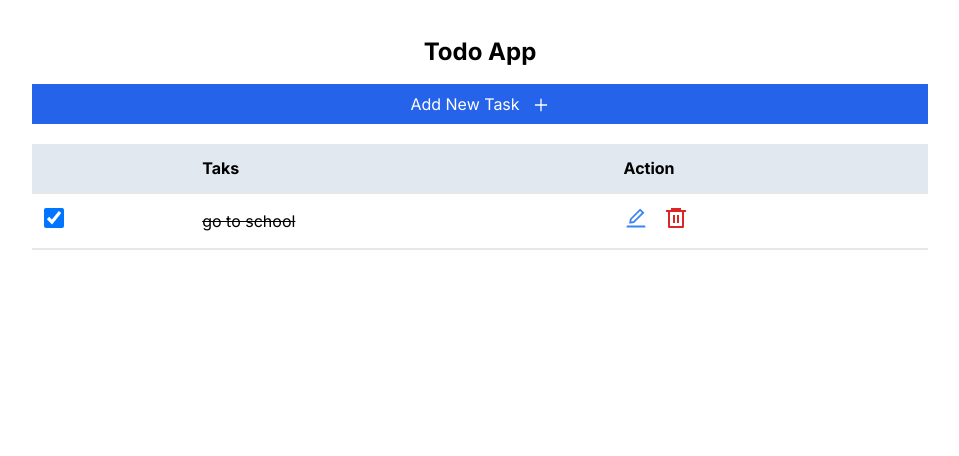
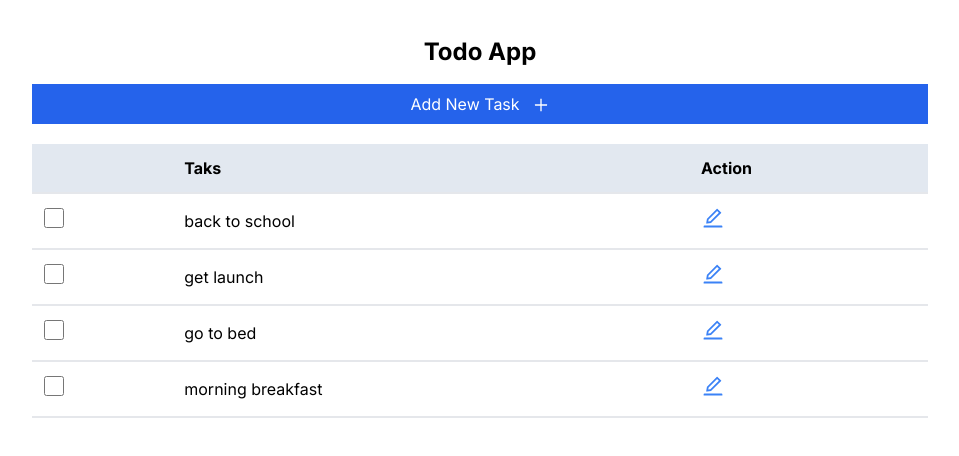
Before and after one commit to FabCode67/next_todo, a Next.js app: page / in a window 1280 px wide. Shown: the top 456 px of the page, without its empty margins (160-1119 px from the left). Built offline with nearby package versions, Linux system fonts and the light colour scheme; data requests are answered from the project's data file.

Commit message:
pushing fully one

```diff
--- a/app/components/Task.tsx
+++ b/app/components/Task.tsx
@@ -1,19 +1,22 @@
 'use client'
-
-import { ITask } from '@/types/tasks'
-import { updateChacked } from '@/api'
-import { deleteTodo } from '@/api';
+import { ITask } from '@/types/tasks';
+import { updateChacked, handleUpdateTodo, deleteTodo } from '@/api';
 import { useState } from 'react';
 import { useRouter } from 'next/navigation';
-import { AiOutlineEdit } from 'react-icons/ai'
-import { RiDeleteBin6Line } from 'react-icons/ri'
+import { AiOutlineEdit } from 'react-icons/ai';
+import { RiDeleteBin6Line } from 'react-icons/ri';
+import Model from './Model';
+
 interface TaskProps {
-  task: ITask
+  task: ITask;
 }
 
 const Task: React.FC<TaskProps> = ({ task }) => {
   const route = useRouter();
   const [checked, setChecked] = useState(task.checked);
+  const [editMode, setEditMode] = useState(false);
+  const [updatedText, setUpdatedText] = useState(task.text);
+
   const handleCheckboxChange = async () => {
     const updatedTask = { ...task, checked: !checked };
     setChecked(!checked);
@@ -21,11 +24,26 @@ const Task: React.FC<TaskProps> = ({ task }) => {
     route.refresh();
   };
 
-  const handleDelete = async(id:string) => {
-   await deleteTodo(id)
+  const handleDelete = async (id: string) => {
+    await deleteTodo(id);
     route.refresh();
-  }
+  };
 
+  const handleEdit = () => {
+    setEditMode(true);
+  };
+
+  const handleUpdate = async () => {
+    const updatedTask = { ...task, text: updatedText };
+    await handleUpdateTodo(updatedTask);
+    setEditMode(false);
+    route.refresh();
+  };
+
+  const handleCancelEdit = () => {
+    setEditMode(false);
+    setUpdatedText(task.text);
+  };
 
   return (
     <tr key={task.id}>
@@ -37,12 +55,40 @@ const Task: React.FC<TaskProps> = ({ task }) => {
           onChange={handleCheckboxChange}
         />
       </td>
-      <td className={`border-b-2 p-3 text-left border-gray-200 ${task.checked ? 'line-through':''}`}>{task.text}</td>
+      <td className={`border-b-2 p-3 text-left border-gray-200 ${task.checked ? 'line-through' : ''}`}>
+        {editMode ? (
+          <input
+            type='text'
+            className='w-full border-2 border-gray-200 rounded-md p-2'
+            value={updatedText}
+            onChange={(e) => setUpdatedText(e.target.value)}
+          />
+        ) : (
+          task.text
+        )}
+      </td>
       <td className='border-b-2 p-3 text-left border-gray-200  space-x-4'>
-        <button className='font text-2xl text-blue-500'><AiOutlineEdit /></button>
-        {task.checked &&
-        <button className='font text-2xl text-red-600' onClick={()=> handleDelete(task.id)}><RiDeleteBin6Line /></button>
-}
+        {editMode ? (
+          <>
+            <button type='submit' className='font text-2xl text-blue-500' onClick={handleUpdate}>
+              Save
+            </button>
+            <button className='font text-2xl text-gray-500' onClick={handleCancelEdit}>
+              Cancel
+            </button>
+          </>
+        ) : (
+          <>
+            <button className='font text-2xl text-blue-500' onClick={handleEdit}>
+              <AiOutlineEdit />
+            </button>
+            {task.checked && (
+              <button className='font text-2xl text-red-600' onClick={() => handleDelete(task.id)}>
+                <RiDeleteBin6Line />
+              </button>
+            )}
+          </>
+        )}
       </td>
     </tr>
   );
--- a/data/todos.json
+++ b/data/todos.json
@@ -2,8 +2,23 @@
   "todo": [
     {
       "id": "d8315885-d7ba-4c52-a515-d043cad7630f",
-      "text": "go to school",
-      "checked": true
+      "text": "back to school",
+      "checked": false
+    },
+    {
+      "id": "aa4f88a0-db71-431a-bc01-807fca49d12e",
+      "text": "get launch ",
+      "checked": false
+    },
+    {
+      "id": "8661eb80-e06a-4a0a-8cba-6b59677c2393",
+      "text": "go to bed",
+      "checked": false
+    },
+    {
+      "id": "40f61f4a-9679-4b9e-93d4-90ee566d800c",
+      "text": "morning breakfast",
+      "checked": false
     }
   ]
 }
```
